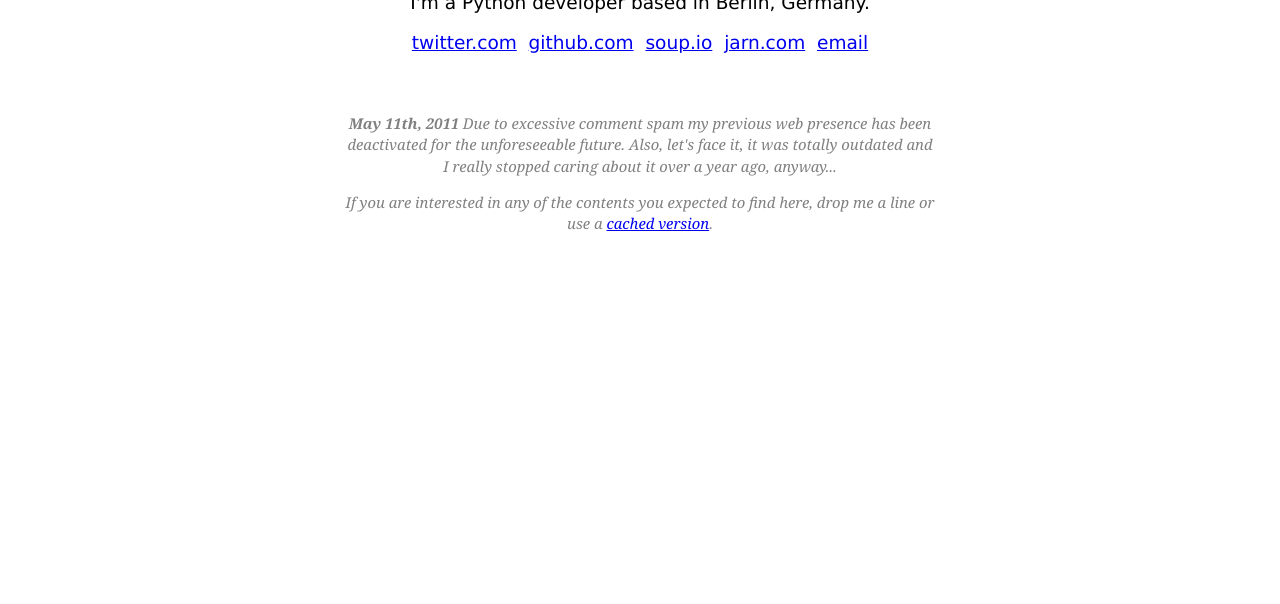
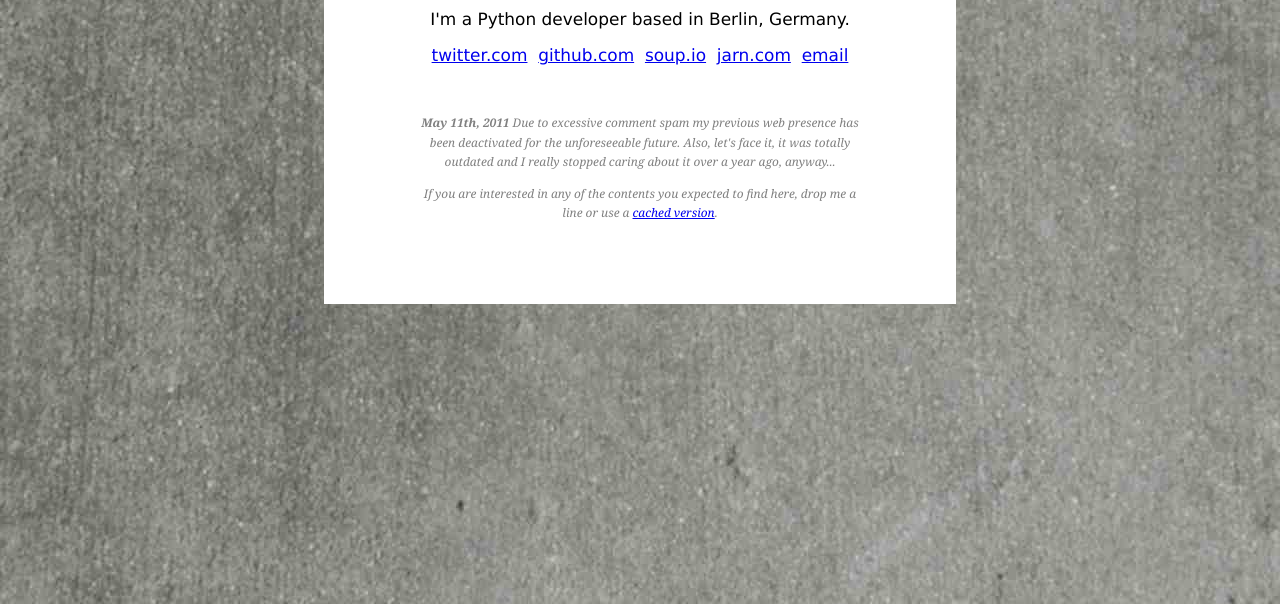
Before and after one commit to tomster/tomster.org, a plain HTML site: page maintenance.html in a window 1280 px wide. Shown: the part 196-800 px from the top of the page. Drawn offline with Linux system fonts and the light colour scheme.

Commit message:
cosmetics

```diff
--- a/maintenance.html
+++ b/maintenance.html
@@ -11,6 +11,7 @@
   </head>
 
   <body>
+    <div id="main">
     <div id="hcard-Tom-Lazar" class="vcard">
 
       <h1 class="fn">Tom Lazar</h1>
@@ -31,5 +32,6 @@
       <p><em>May 11th, 2011</em> Due to excessive comment spam my previous web presence has been deactivated for the unforeseeable future. Also, let's face it, it was totally outdated and I really stopped caring about it over a year ago, anyway...</p>
       <p>If you are interested in any of the contents you expected to find here, drop me a line or use a <a href="http://webcache.googleusercontent.com/search?q=cache:1Xx9GDaJtCcJ:tomster.org/+site:tomster.org&amp;cd=1&amp;hl=de&amp;ct=clnk&amp;gl=de&amp;source=www.google.de" title="Blog &mdash; tomster.org">cached version</a>.</p>
     </div>
+    </div>
   </body>
 </html>
--- a/static/main.css
+++ b/static/main.css
@@ -1,8 +1,19 @@
 body {
     font-family: Verdana, sans-serif;
     text-align: center;
-    font-size: 116%;
+    font-size: 106%;
     line-height: 1.15em;
+    background-attachment: fixed;
+    background-color: #697677;
+    background-image: url(/static/background.jpg);
+    color: black;
+}
+
+#main {
+    background-color: white;
+    margin: 0 auto;
+    width: 565px;
+    padding: 2em;
 }
 
 h1 {
@@ -18,9 +29,9 @@ p {
 }
 
 #footer {
-    width: 40em;
+    width: 80%;
     color: gray;
-    font-size: 0.8em;
+    font-size: 0.7em;
     font-family: Georgia;
     font-style: italic;
     margin: 4em auto;
```
Also changed, not shown: static/background.jpg (added).
